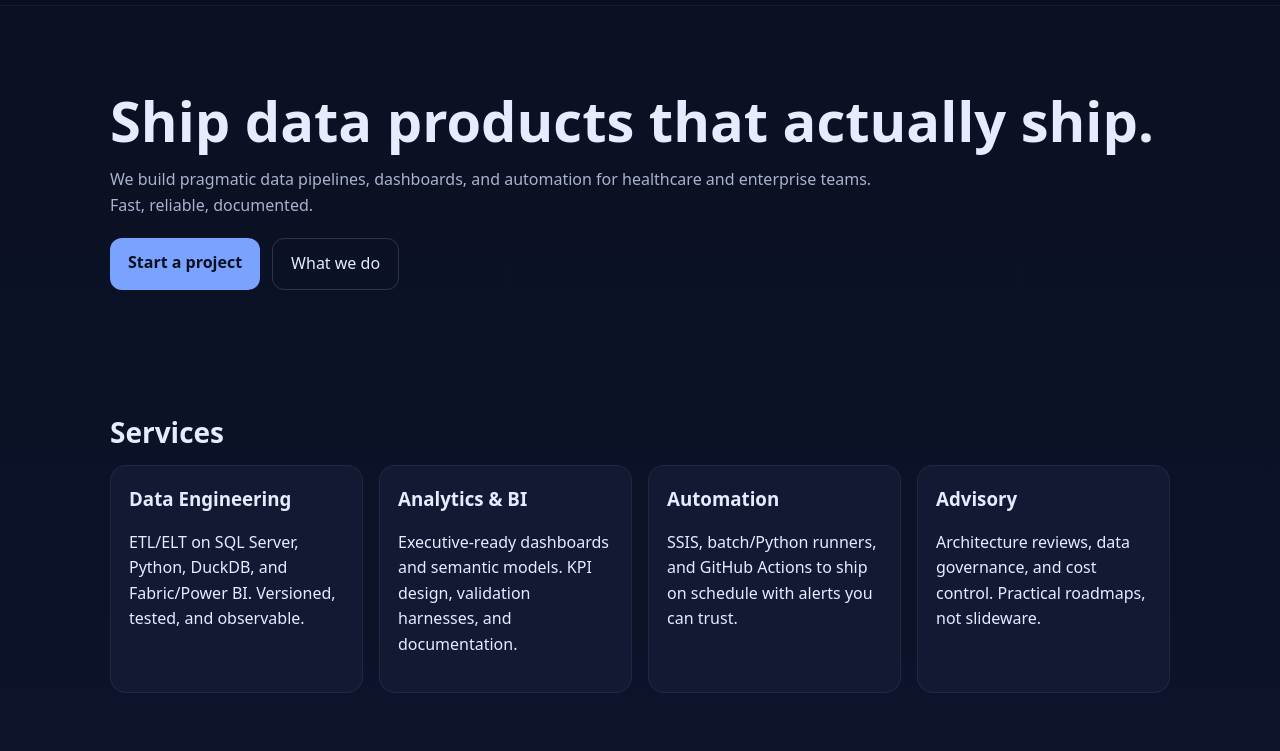
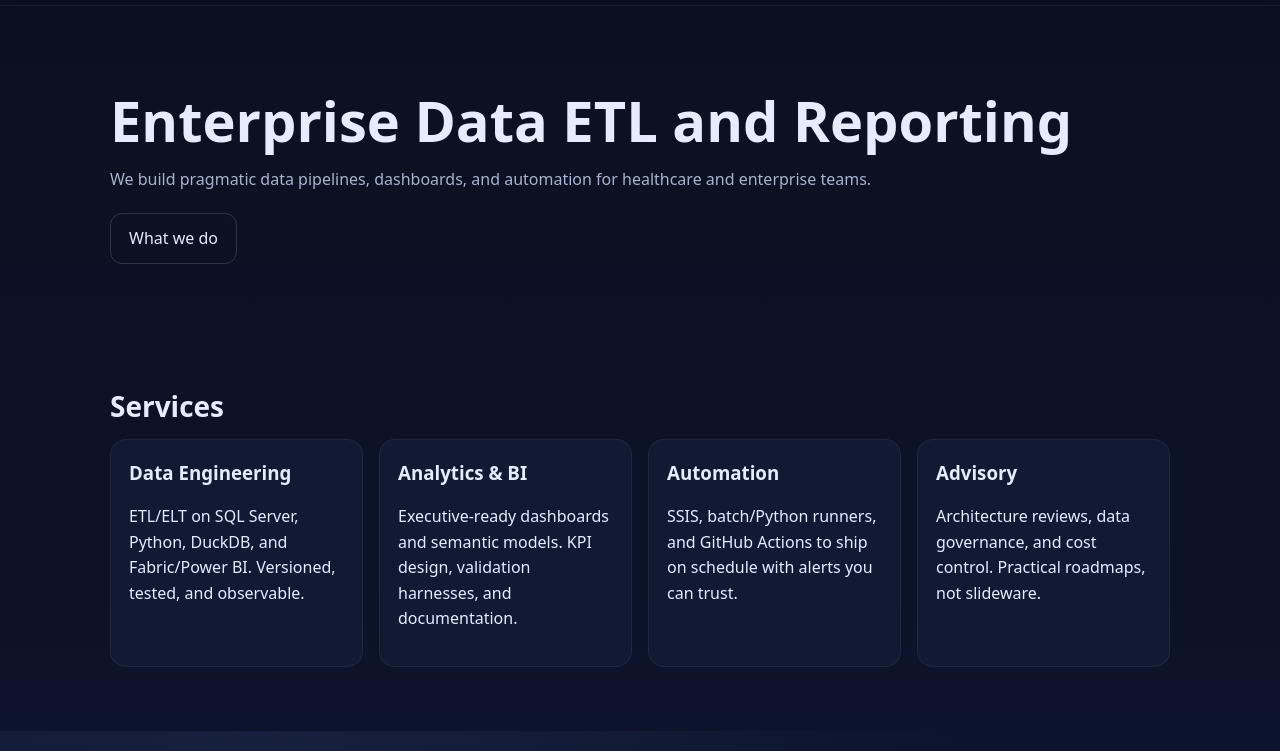
Before and after one commit to dkritz/appian_landing, a plain HTML site: page index.html in a window 1280 px wide. Shown: the part 49-800 px from the top of the page. Drawn offline with Linux system fonts and the light colour scheme.

Commit message:
Update index.html
I just made some changes to our landing page before a high level exec at Sutter might see it, looking for the guy who made their dashboards.

```diff
--- a/index.html
+++ b/index.html
@@ -32,10 +32,12 @@
   <main>
     <section class="hero">
       <div class="container">
-        <h1>Ship data products that actually ship.</h1>
-        <p>We build pragmatic data pipelines, dashboards, and automation for healthcare and enterprise teams. Fast, reliable, documented.</p>
+        <h1>Enterprise Data ETL and Reporting</h1>
+        <p>We build pragmatic data pipelines, dashboards, and automation for healthcare and enterprise teams. </p>
         <p class="cta-row">
+          <!--
           <a class="button primary" href="mailto:dave@appiandataservices.com?subject=Project%20inquiry">Start a project</a>
+          -->
           <a class="button ghost" href="#services">What we do</a>
         </p>
       </div>
```
